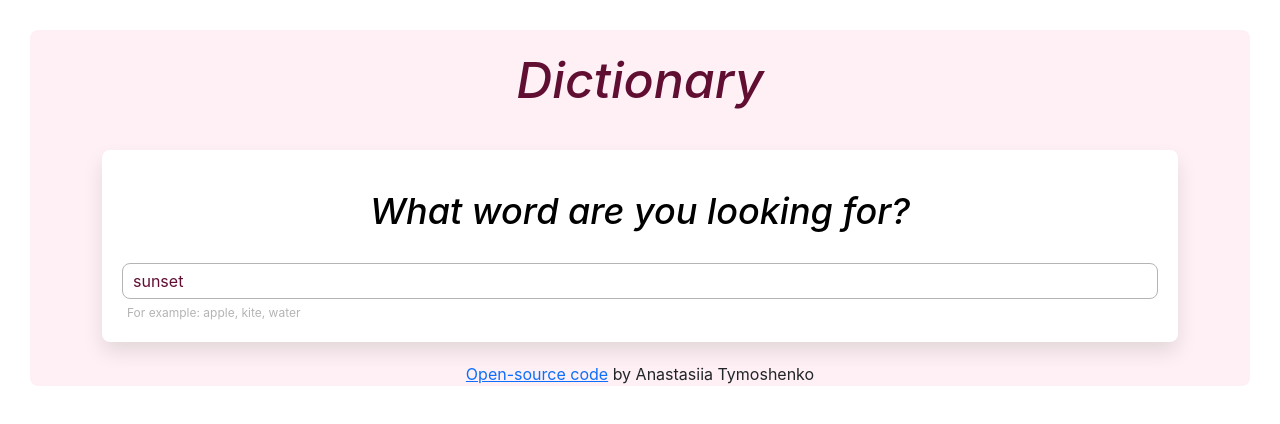
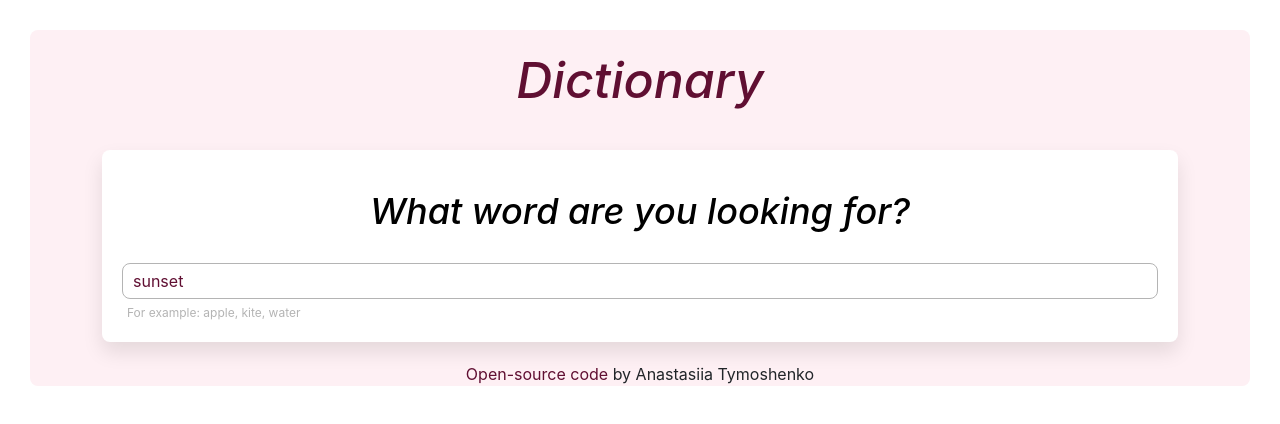
Before and after one commit to Anastasiia-Tymoshenko/dictionary-react-project, a React (Create React App) app: page / in a window 1280 px wide. Shown: the top 424 px of the page. Built offline with nearby package versions, Linux system fonts and the light colour scheme; no server answers.

Commit message:
Updated styling of footer

```diff
--- a/src/App.css
+++ b/src/App.css
@@ -16,3 +16,8 @@
 .App footer {
   text-align: center;
 }
+
+.App footer a {
+  color: #600f32;
+  text-decoration: none;
+}
```
